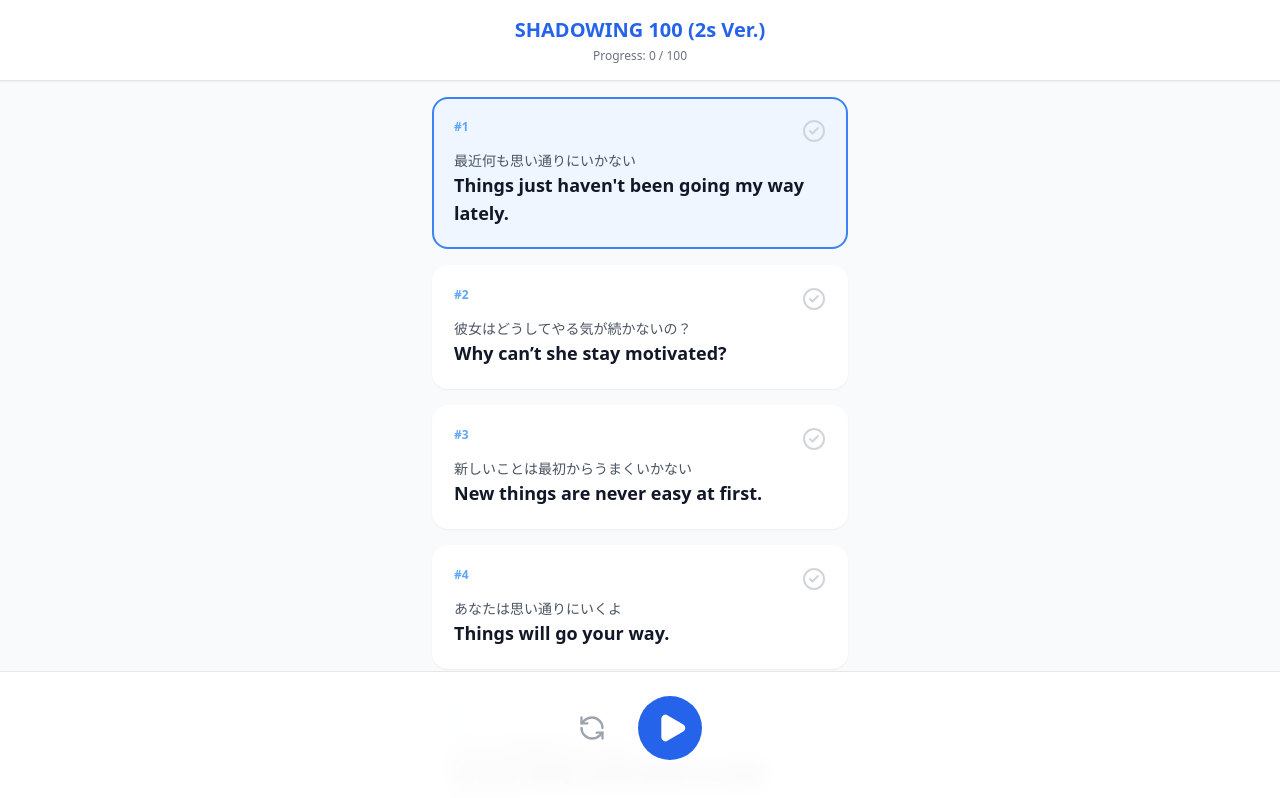
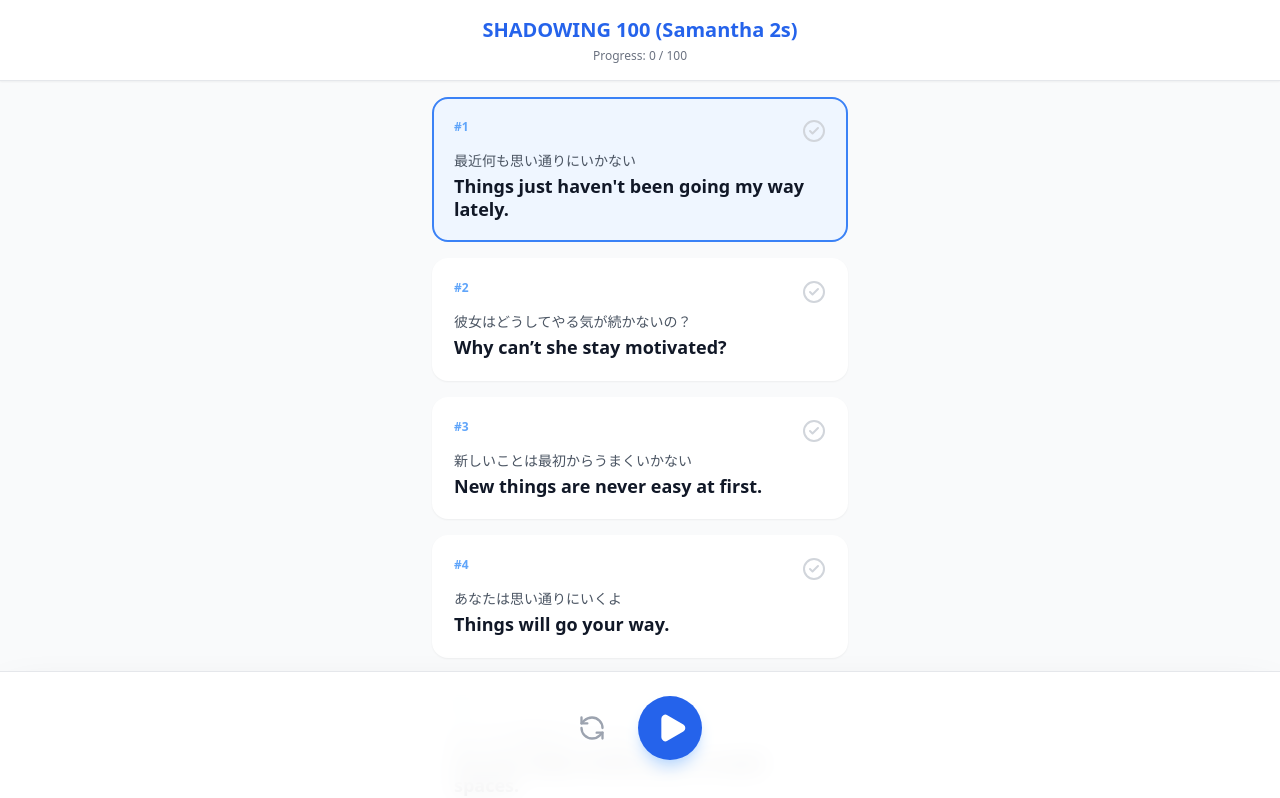
Before and after one commit to kage00831-pixel/shadow-app-v1, a React (Create React App) app: page / in a window 1280 px wide. Shown: the top 798 px of the page. Built offline with nearby package versions, Linux system fonts and the light colour scheme.

Commit message:
Update App.js

```diff
--- a/src/App.js
+++ b/src/App.js
@@ -1,5 +1,5 @@
 import React, { useState, useEffect } from "react";
-import { Play, Square, CheckCircle2, Circle, RefreshCcw } from "lucide-react";
+import { Play, Square, CheckCircle2, RefreshCcw } from "lucide-react";
 
 const PHRASES = [
   { ja: "最近何も思い通りにいかない", en: "Things just haven't been going my way lately.", point: "have been + ing (最近ずっと〜)" },
@@ -21,7 +21,7 @@ const PHRASES = [
   { ja: "それ使って何ができるの？", en: "What can you do with that?", point: "with that（それを使って）" },
   { ja: "それ相手に伝わっている？", en: "Is that getting across to the other person?", point: "get across（伝わる）" },
   { ja: "昨日の試合はマジで面白かった！俺は超興奮したよ！", en: "Last night’s game was amazing! I was so excited!", point: "excited（興奮した）" },
-  { ja: "彼が来るとは思えない", en: "I don’t think he’ll come.", point: "I don't think ~（〜とは思わない）" },
+  { ja: "彼が来るとは思えない", en: "I don’t think he’ll come.", point: "I don’t think ~（〜とは思わない）" },
   { ja: "全ての人が彼を好きなわけじゃないよね？", en: "Not everyone likes him, right?", point: "Not everyone（全員が〜ではない）" },
   { ja: "地図読むの苦手なんだよね", en: "I’m not good at reading maps.", point: "be not good at ~ing" },
   { ja: "今日疲れてるけど、英語を話そうと頑張ってるよ", en: "I’m kind of tired, but I’m trying to speak in English.", point: "try to ~（〜しようとする）" },
@@ -65,7 +65,7 @@ const PHRASES = [
   { ja: "雨が降ると、動きづらくなるよね", en: "When it rains, it’s hard to move.", point: "it's hard to ~（〜しづらい）" },
   { ja: "モチベーションって日々変わるよね？", en: "Motivation changes day by day, right?", point: "day by day（日々）" },
   { ja: "ちょっと面倒な奴がいてさ、話すのがしんどいんだよね", en: "There’s this guy who’s a pain, and I don’t like talking to him.", point: "someone who's a pain（面倒な人）" },
-  { ja: "生きがんなよ！（調子に乗るなよ）", en: "Don't be full of yourself!", point: "口語表現" },
+  { ja: "生きがん（調子に乗る）なよ！", en: "Don't be full of yourself!", point: "口語表現" },
   { ja: "今後の方向性に迷ってるんだ", en: "I’m not sure what to do next.", point: "what to do next（次に何をすべきか）" },
   { ja: "疲れてくると、集中するのが難しくなるよね", en: "If I’m tired, it’s hard to focus.", point: "hard to focus（集中しづらい）" },
   { ja: "今日中にこのメールを仕上げなきゃいけないんだ", en: "I have to finish this email today.", point: "have to（〜しなきゃいけない）" },
@@ -137,6 +137,7 @@ export default function ShadowingApp() {
       window.speechSynthesis.speak(new SpeechSynthesisUtterance(" "));
       await new Promise(resolve => setTimeout(resolve, 500));
 
+      // 日本語
       await new Promise((resolve) => {
         const utJa = new SpeechSynthesisUtterance(currentPhrase.ja);
         utJa.lang = "ja-JP";
@@ -146,28 +147,29 @@ export default function ShadowingApp() {
       });
 
       if (isCancelled) return;
-      // ⭐️ 待機時間を2秒に変更
-      await new Promise((resolve) => setTimeout(resolve, 2000));
+      await new Promise((resolve) => setTimeout(resolve, 2000)); // 2秒
       if (isCancelled) return;
 
+      // 【Bluetooth対策】
       window.speechSynthesis.speak(new SpeechSynthesisUtterance(" "));
       await new Promise(resolve => setTimeout(resolve, 500));
 
+      // 英語（サマンサ指名！）
       await new Promise((resolve) => {
         const utEn = new SpeechSynthesisUtterance(currentPhrase.en);
         const voices = window.speechSynthesis.getVoices();
-        const preferredVoice = voices.find(v => v.name.includes("Google") || v.name.includes("Samantha"));
-        if (preferredVoice) utEn.voice = preferredVoice;
+        // ★ ここで爆速サマンサを探す
+        const bestVoice = voices.find(v => v.name.includes("Samantha")) || voices.find(v => v.lang === "en-US");
+        if (bestVoice) utEn.voice = bestVoice;
         utEn.lang = "en-US";
-        utEn.rate = 0.8;
+        utEn.rate = 0.85;
         utEn.onend = resolve;
         utEn.onerror = resolve;
         if (!isCancelled) window.speechSynthesis.speak(utEn);
       });
 
       if (isCancelled) return;
-      // ⭐️ 待機時間を2秒に変更
-      await new Promise((resolve) => setTimeout(resolve, 2000));
+      await new Promise((resolve) => setTimeout(resolve, 2000)); // 2秒
       if (isCancelled) return;
 
       if (currentIndex < PHRASES.length - 1) {
@@ -184,9 +186,9 @@ export default function ShadowingApp() {
   }, [currentIndex, isPlaying]);
 
   return (
-    <div className="min-h-screen bg-gray-50 pb-32">
+    <div className="min-h-screen bg-gray-50 pb-32 font-sans">
       <div className="bg-white border-b sticky top-0 z-10 p-4 shadow-sm text-center">
-        <h1 className="text-xl font-bold text-blue-600">SHADOWING 100 (2s Ver.)</h1>
+        <h1 className="text-xl font-bold text-blue-600">SHADOWING 100 (Samantha 2s)</h1>
         <div className="text-xs text-gray-500 mt-1">Progress: {Object.values(completed).filter(Boolean).length} / {PHRASES.length}</div>
       </div>
       <div className="max-w-md mx-auto p-4 space-y-4">
@@ -199,15 +201,15 @@ export default function ShadowingApp() {
                 <CheckCircle2 size={24} />
               </button>
             </div>
-            <p className="text-gray-600 text-sm">{phrase.ja}</p>
-            <p className="text-lg font-bold text-gray-900">{phrase.en}</p>
+            <p className="text-gray-600 text-sm mb-1">{phrase.ja}</p>
+            <p className="text-lg font-bold text-gray-900 leading-tight">{phrase.en}</p>
           </div>
         ))}
       </div>
-      <div className="fixed bottom-0 left-0 right-0 bg-white/90 backdrop-blur-md border-t p-6 flex flex-col items-center">
+      <div className="fixed bottom-0 left-0 right-0 bg-white/90 backdrop-blur-md border-t p-6 flex flex-col items-center shadow-2xl">
         <div className="flex items-center gap-8 mb-4">
           <button onClick={() => { setCurrentIndex(0); setIsPlaying(false); }} className="text-gray-400"><RefreshCcw size={28} /></button>
-          <button onClick={() => setIsPlaying(!isPlaying)} className={`w-16 h-16 rounded-full flex items-center justify-center transition-all ${isPlaying ? "bg-red-500" : "bg-blue-600 text-white"}`}>
+          <button onClick={() => setIsPlaying(!isPlaying)} className={`w-16 h-16 rounded-full flex items-center justify-center transition-all ${isPlaying ? "bg-red-500 shadow-red-200" : "bg-blue-600 text-white shadow-blue-200 shadow-lg"}`}>
             {isPlaying ? <Square size={32} fill="white" /> : <Play size={32} fill="white" className="ml-1" />}
           </button>
         </div>
```
